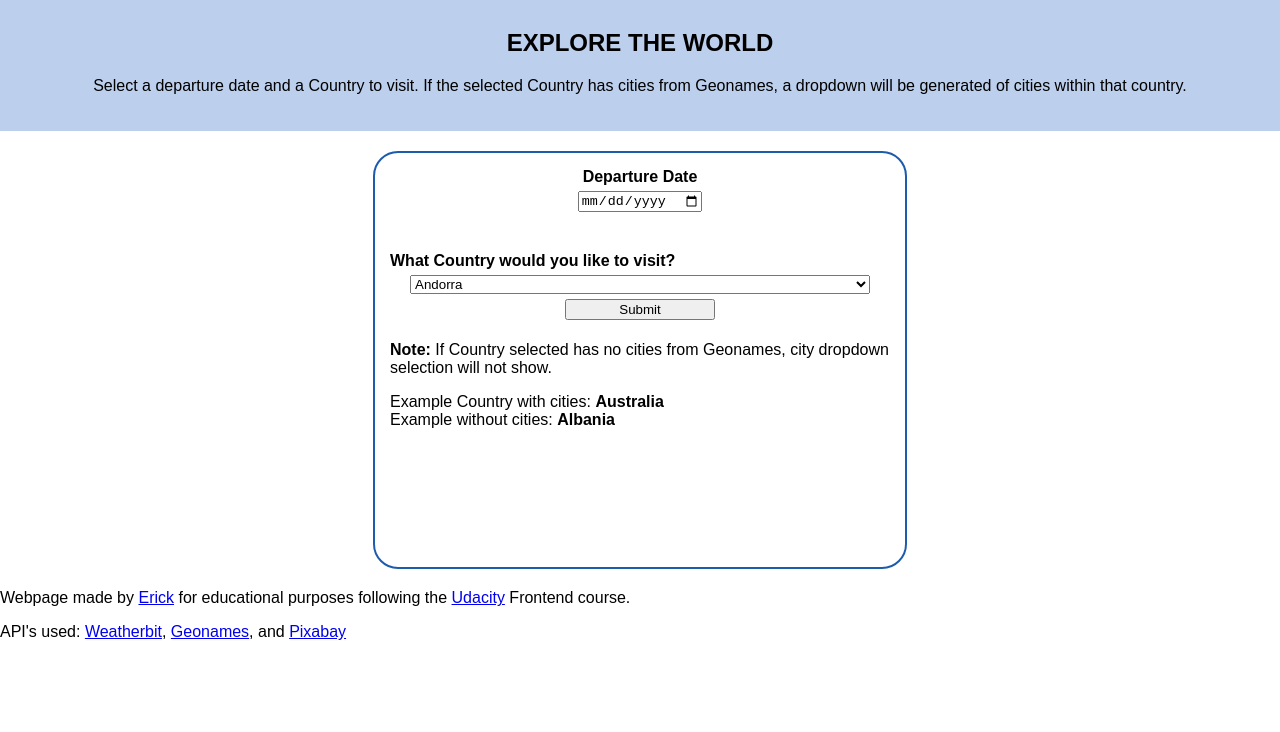
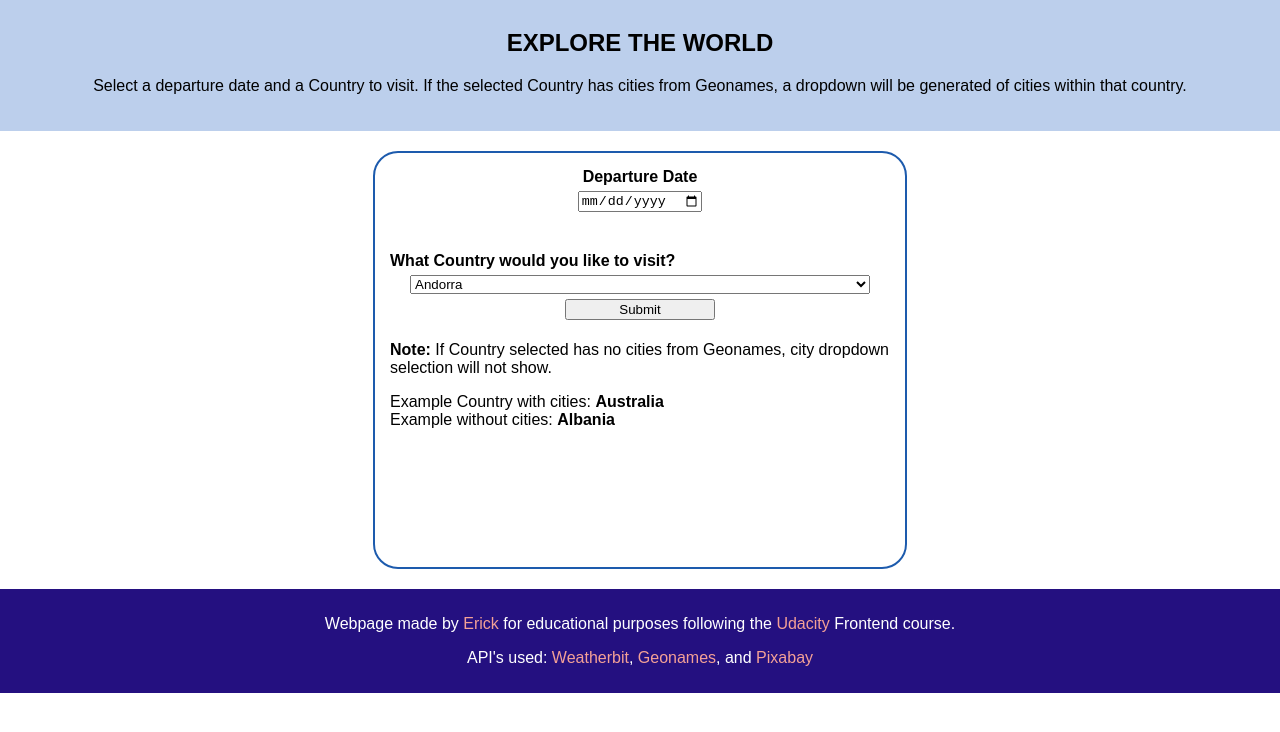
Before and after one commit to bleuKraken/travel-application, a website built with webpack: page src/client/views/index.html in a window 1280 px wide. Shown: the part 60-792 px from the top of the page. Built offline with nearby package versions, Linux system fonts and the light colour scheme.

Commit message:
style: Adding styling to footer section
Padding, background color, text color, and link color added to footer section.

```diff
--- a/src/client/styles/style.scss
+++ b/src/client/styles/style.scss
@@ -63,6 +63,7 @@
   display: flex;
   justify-content: center;
   flex-wrap: wrap;
+  background-color: rgb(236, 247, 251);
 }
 
 .weather-header {
@@ -118,6 +119,19 @@
   font-size: 2rem;
   font-weight: bold;
 }
+
+.footer {
+  background-color: rgb(36, 16, 128);
+  color: rgb(255, 255, 255);
+  text-align: center;
+  padding: 10px 5px;
+}
+
+.footer a {
+    text-decoration: none;
+    color: rgb(244, 161, 150);
+  }
+
 /* ################### Universal Below ################### */
 .row {
   display: flex;
```
